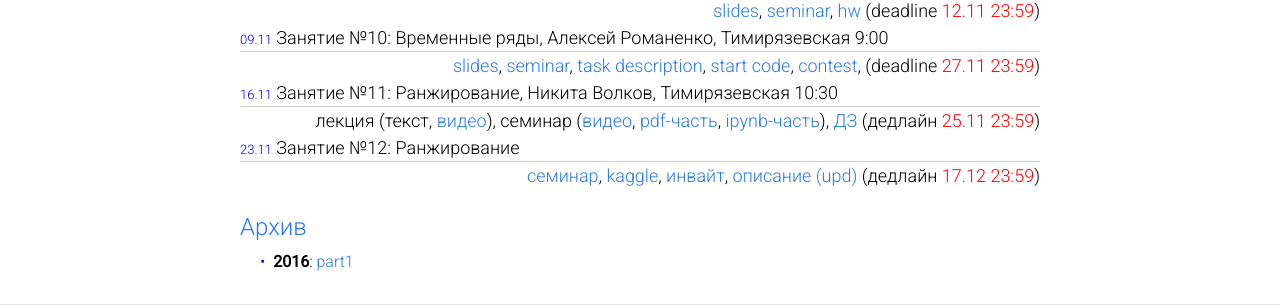
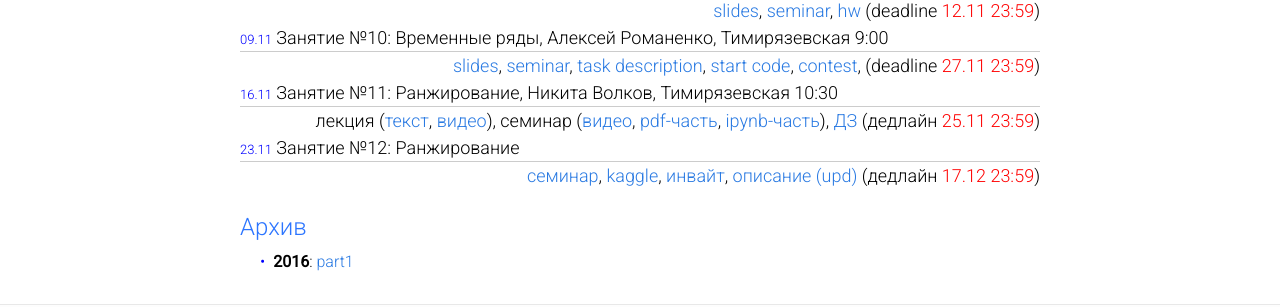
Before and after one commit to ml-mipt/old-ml-mipt.github.io, a Jekyll site: the page built from index.html, in a window 1280 px wide. Shown: the part 1727-2034 px from the top of the page. Built offline with Jekyll 4.4.1, drawn with Linux system fonts in a browser that asks for light colours; part of the change alters nothing that is shown.

```diff
--- a/index.html
+++ b/index.html
@@ -159,7 +159,7 @@ layout: default
       <font size="2" color="blue">16.11</font> Занятие №11: Ранжирование, Никита Волков, Тимирязевская 10:30
     </div>
     <div style="text-align: right">
-	  лекция (текст, <a href="https://www.youtube.com/watch?v=GctrEpJinhI">видео</a>),
+	  лекция (<a href="https://github.com/ml-mipt/ml-mipt-part2/blob/master/2016/lectures/Lec11-Ranking.pdf">текст</a>, <a href="https://www.youtube.com/watch?v=GctrEpJinhI">видео</a>),
       	  семинар (<a href="https://www.youtube.com/watch?v=GZmXKBzIfkA">видео</a>, <a href="https://github.com/ml-mipt/ml-mipt-part2/blob/master/2016/seminars/sem10_ranking/%D0%A1%D0%B5%D0%BC%D0%B8%D0%BD%D0%B0%D1%80.pdf">pdf-часть</a>,
           <a href="https://github.com/ml-mipt/ml-mipt-part2/blob/master/2016/seminars/sem10_ranking/%D0%A1%D0%B5%D0%BC%D0%B8%D0%BD%D0%B0%D1%80.ipynb">ipynb-часть</a>),
 	  <a href="https://github.com/ml-mipt/ml-mipt-part2/blob/master/2016/home_works/hw09_ranking/hw.ipynb">ДЗ</a>
```
